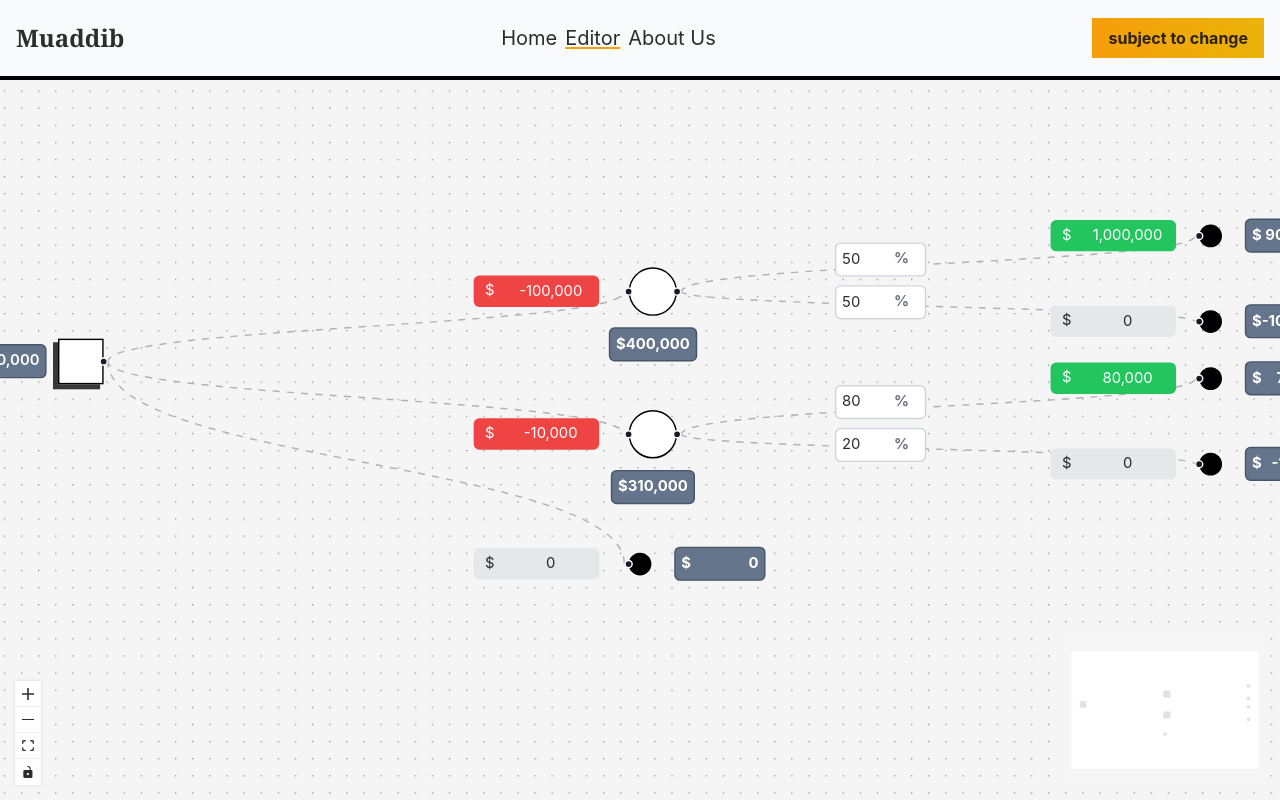
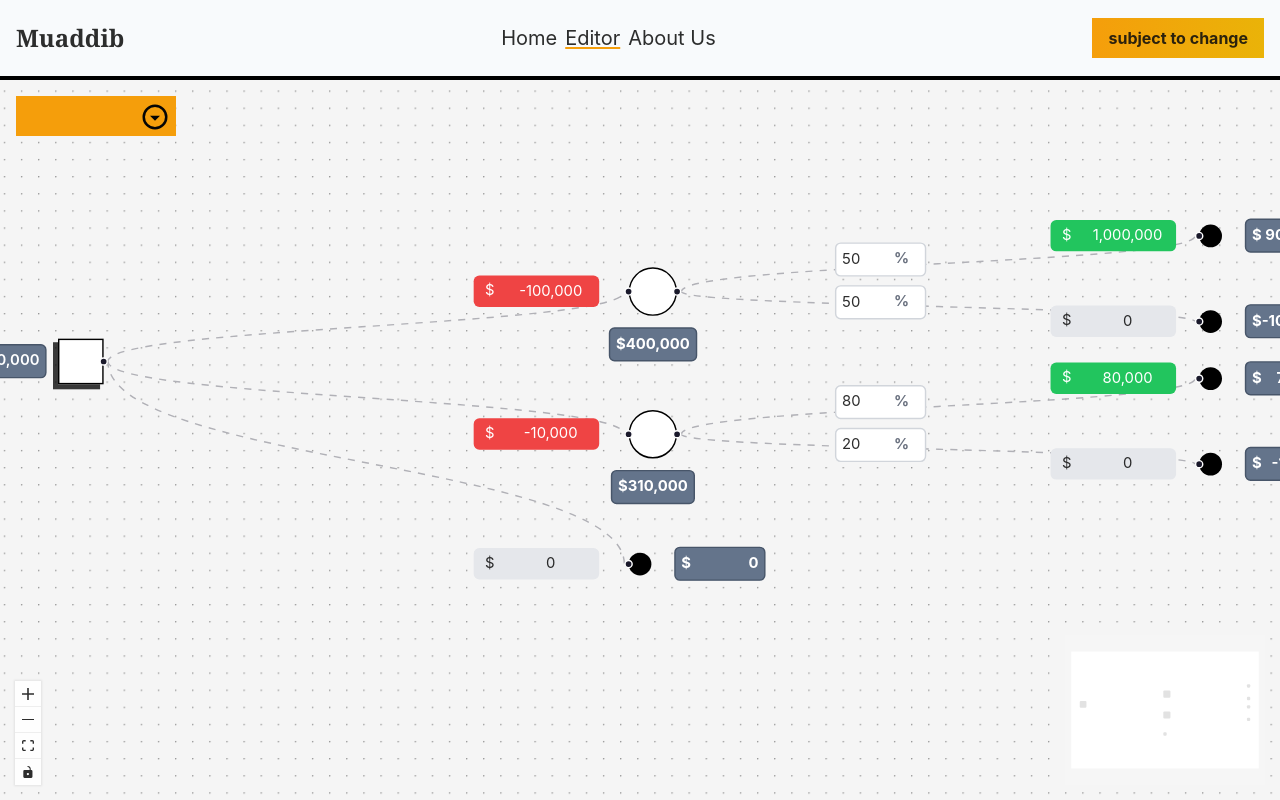
Before and after one commit to atakanzen/muaddib-fe, a React (Vite) app: page / in a window 1280 px wide. Built offline with nearby package versions, Linux system fonts and the light colour scheme.

Commit message:
Add initial node-menu component

```diff
--- a/src/App.tsx
+++ b/src/App.tsx
@@ -7,8 +7,9 @@ import {
 } from "@xyflow/react";
 import { MouseEvent, useCallback, useMemo, useRef } from "react";
 
-import ContextMenu from "./components/contextMenu";
-import Navbar from "./components/navbar";
+import ContextMenu from "./components/shared/contextMenu";
+import Navbar from "./components/shared/navbar";
+import NodeMenu from "./components/shared/node-menu";
 import { customEdgeTypes } from "./constants/customEdgeTypes";
 import { customNodeTypes } from "./constants/customNodeTypes";
 import {
@@ -58,6 +59,7 @@ function App() {
   return (
     <div className="w-screen h-screen">
       <Navbar />
+      <NodeMenu />
       <ReactFlow
         ref={rfRef}
         nodeTypes={nodeTypes}
--- a/src/components/payoff-input.tsx
+++ b/src/components/decision-tree/payoff-input.tsx
@@ -1,7 +1,7 @@
 import { ActionCreatorWithPayload } from "@reduxjs/toolkit";
 import classNames from "classnames";
 import { ChangeEvent, useCallback, useState } from "react";
-import { useAppDispatch } from "../state/hooks";
+import { useAppDispatch } from "../../state/hooks";
 
 export type PayoffType = "cost" | "profit";
 
--- a/src/components/contextMenu.tsx
+++ b/src/components/shared/contextMenu.tsx
@@ -5,13 +5,13 @@ import {
   DECISION_NODE_TYPE,
   ENDPOINT_NODE_TYPE,
   TEXT_NODE_TYPE,
-} from "../constants/customNodeTypes";
+} from "../../constants/customNodeTypes";
 import {
   addNode,
   hidePaneContextMenu,
   selectPaneContextPosition,
-} from "../state/editor/store";
-import { useAppDispatch, useAppSelector } from "../state/hooks";
+} from "../../state/editor/store";
+import { useAppDispatch, useAppSelector } from "../../state/hooks";
 
 const ContextMenu = () => {
   const contextMenuPosition = useAppSelector(selectPaneContextPosition);
--- /dev/null
+++ b/src/components/shared/node-menu.tsx
@@ -0,0 +1,45 @@
+import classNames from "classnames";
+import { useState } from "react";
+import ArrowDownIcon from "../../icons/arrow-down";
+
+const NodeMenu = () => {
+  const [isOpen, setIsOpen] = useState<boolean>(false);
+
+  return (
+    <div
+      className={classNames(
+        "flex flex-col items-center  overflow-hidden bg-amber-500 cursor-pointer absolute z-50 ml-4 mt-24 transition-all duration-500  w-40",
+        {
+          "h-10": !isOpen,
+          "h-1/4": isOpen,
+        }
+      )}
+    >
+      <div
+        onClick={() => setIsOpen(!isOpen)}
+        className="w-full flex justify-end p-1.5"
+      >
+        <ArrowDownIcon
+          className={classNames("translation-all duration-500", {
+            "rotate-180": isOpen,
+          })}
+          height={30}
+          width={30}
+        />
+      </div>
+      <div
+        className={classNames(
+          "translation-all duration-500 overflow-hidden w-full",
+          {
+            "h-0": !isOpen,
+            "h-full": isOpen,
+          }
+        )}
+      >
+        List
+      </div>
+    </div>
+  );
+};
+
+export default NodeMenu;
--- a/src/edges/chance-to-chance-edge.tsx
+++ b/src/edges/chance-to-chance-edge.tsx
@@ -6,7 +6,7 @@ import {
   getSimpleBezierPath,
 } from "@xyflow/react";
 import classNames from "classnames";
-import ChanceProbabilityInput from "../components/chance-probability-input";
+import ChanceProbabilityInput from "../components/decision-tree/chance-probability-input";
 
 type ChanceToChanceEdgeData = {
   probability: number;
--- a/src/edges/decision-edge.tsx
+++ b/src/edges/decision-edge.tsx
@@ -5,7 +5,10 @@ import {
   EdgeProps,
   getSimpleBezierPath,
 } from "@xyflow/react";
-import { PayoffInput, PayoffType } from "../components/payoff-input";
+import {
+  PayoffInput,
+  PayoffType,
+} from "../components/decision-tree/payoff-input";
 import { changePayoffInputForDecisionEdge } from "../state/editor/store";
 
 type DecisionEdgeData = {
--- /dev/null
+++ b/src/icons/arrow-down.tsx
@@ -0,0 +1,26 @@
+interface ArrowDownIconProps {
+  height?: number;
+  width?: number;
+  className?: string;
+}
+
+const ArrowDownIcon = ({
+  height = 24,
+  width = 24,
+  className,
+}: ArrowDownIconProps) => {
+  return (
+    <svg
+      xmlns="http://www.w3.org/2000/svg"
+      height={`${height}px`}
+      viewBox="0 -960 960 960"
+      width={`${width}px`}
+      fill="#050505"
+      className={className}
+    >
+      <path d="m480-360 160-160H320l160 160Zm0 280q-83 0-156-31.5T197-197q-54-54-85.5-127T80-480q0-83 31.5-156T197-763q54-54 127-85.5T480-880q83 0 156 31.5T763-763q54 54 85.5 127T880-480q0 83-31.5 156T763-197q-54 54-127 85.5T480-80Zm0-80q134 0 227-93t93-227q0-134-93-227t-227-93q-134 0-227 93t-93 227q0 134 93 227t227 93Zm0-320Z" />
+    </svg>
+  );
+};
+
+export default ArrowDownIcon;
```
Also changed, not shown: src/components/decision-tree/chance-probability-input.tsx (renamed from src/components/chance-probability-input.tsx, +6 -6 lines), src/edges/chance-to-endpoint-edge.tsx (+5 -2 lines), src/components/shared/navbar.tsx (renamed from src/components/navbar.tsx).
